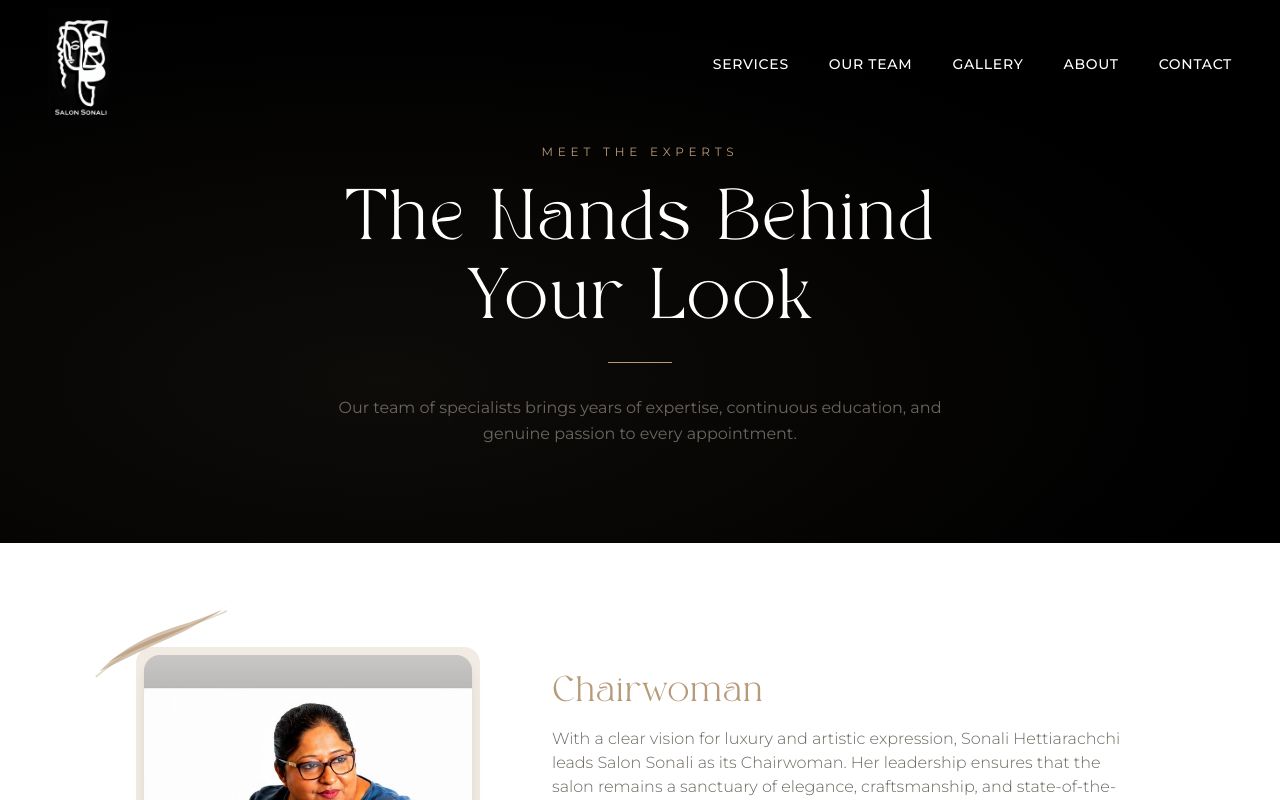
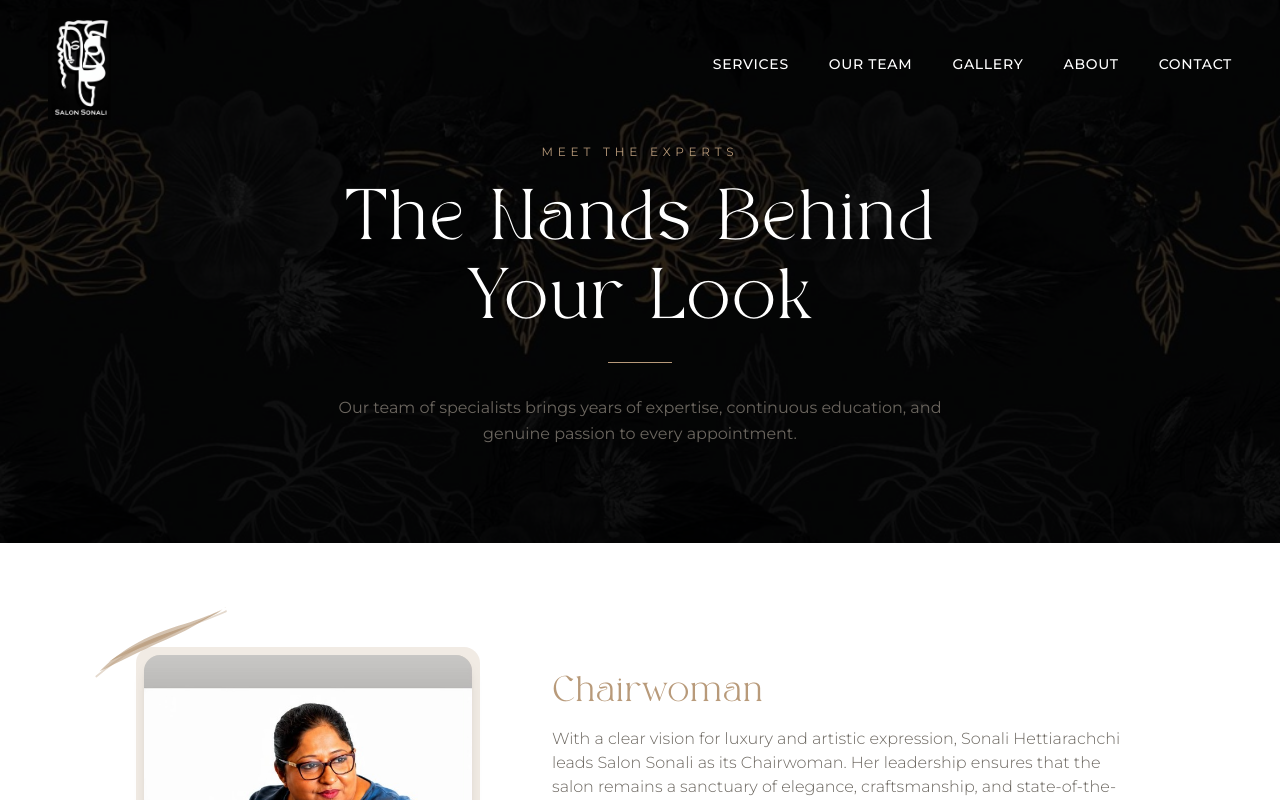
Before and after one commit to TJ-Sites/salon-sonali, a Next.js app: page /team in a window 1280 px wide. Shown: the top 800 px of the page. Built offline with nearby package versions, Linux system fonts and the light colour scheme; a web font is replaced by a local one.

Commit message:
Update TeamPageClient.tsx

```diff
--- a/app/team/TeamPageClient.tsx
+++ b/app/team/TeamPageClient.tsx
@@ -30,8 +30,11 @@
   return (
     <>
       {/* Page Hero */}
-      <section className="bg-[#000000] pt-36 pb-24 px-6 text-center relative overflow-hidden">
-        <div className="absolute inset-0" style={{ background: "radial-gradient(ellipse at 30% 70%, rgba(184,154,122,0.08) 0%, transparent 70%)" }} />
+      <section
+        className="pt-36 pb-24 px-6 text-center relative overflow-hidden bg-cover bg-center bg-no-repeat"
+        style={{ backgroundImage: 'url(/floral-bg.png)' }}
+      >
+        <div className="absolute inset-0 bg-black/70" />
         <SectionReveal className="relative z-10 max-w-2xl mx-auto">
           <p className="font-montserrat text-xs tracking-[0.4em] uppercase text-[#B89A7A] mb-5">Meet the Experts</p>
           <h1 className="font-playfair text-4xl sm:text-5xl lg:text-7xl text-[#FFFFFF] mb-6" style={{ lineHeight: 1.1 }}>
```
